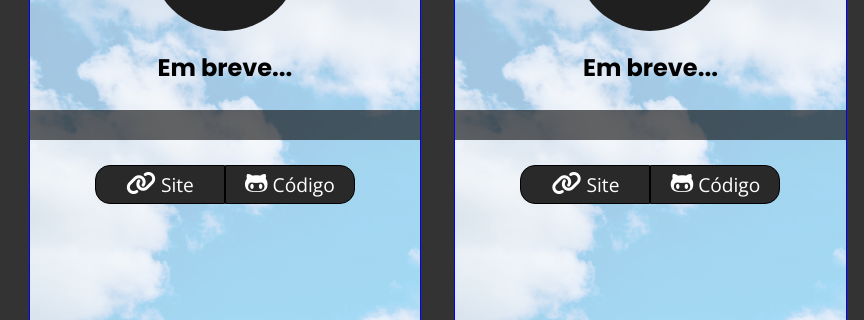
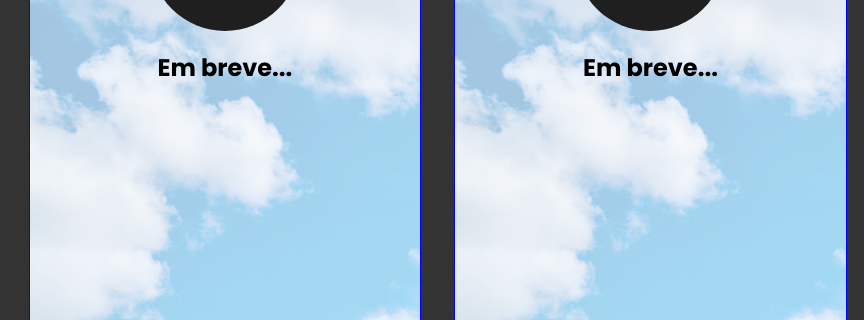
Before and after one commit to LeviPereira9/portfolio, a website: page index.html in a window 1280 px wide. Shown: the part 2316-2636 px from the top of the page, 416-1280 px from the left. Drawn offline with nearby package versions, Linux system fonts and the light colour scheme.

Commit message:
Projects atualização 1.0.1

```diff
--- a/index.html
+++ b/index.html
@@ -187,7 +187,7 @@
                     <p class="projects__container__content__text textEmpty">
 
                     </p>
-                    <div class="projects__container__content__buttons">
+                    <div class="projects__container__content__buttons buttonEmpty">
                         <button class="site"><i class="fa-solid fa-link"></i> Site </button>
                         <button class="git"><i class="fa-brands fa-github-alt"></i> Código</button>
                     </div>
@@ -211,7 +211,7 @@
                     <p class="projects__container__content__text textEmpty">
 
                     </p>
-                    <div class="projects__container__content__buttons">
+                    <div class="projects__container__content__buttons buttonEmpty">
                         <button class="site"><i class="fa-solid fa-link"></i> Site </button>
                         <button class="git"><i class="fa-brands fa-github-alt"></i> Código</button>
                     </div>
--- a/scss/2_layouts/_projects.scss
+++ b/scss/2_layouts/_projects.scss
@@ -238,5 +238,9 @@
 }
 
 .textEmpty{
-    color: transparent;
+    background-color: transparent;
 }
+
+.buttonEmpty{
+    display: none;
+}
```
Also changed, not shown: css/app.css, 1 other file.
